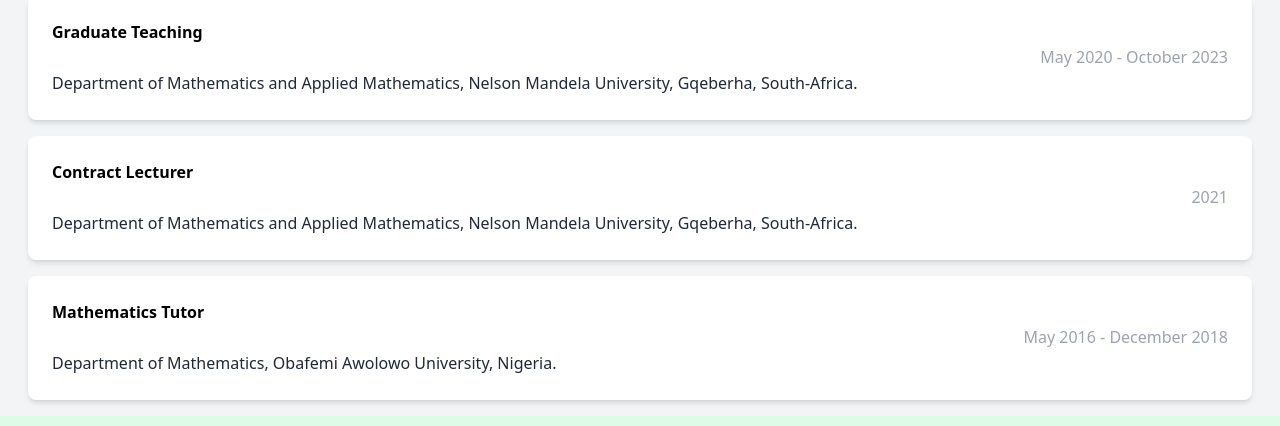
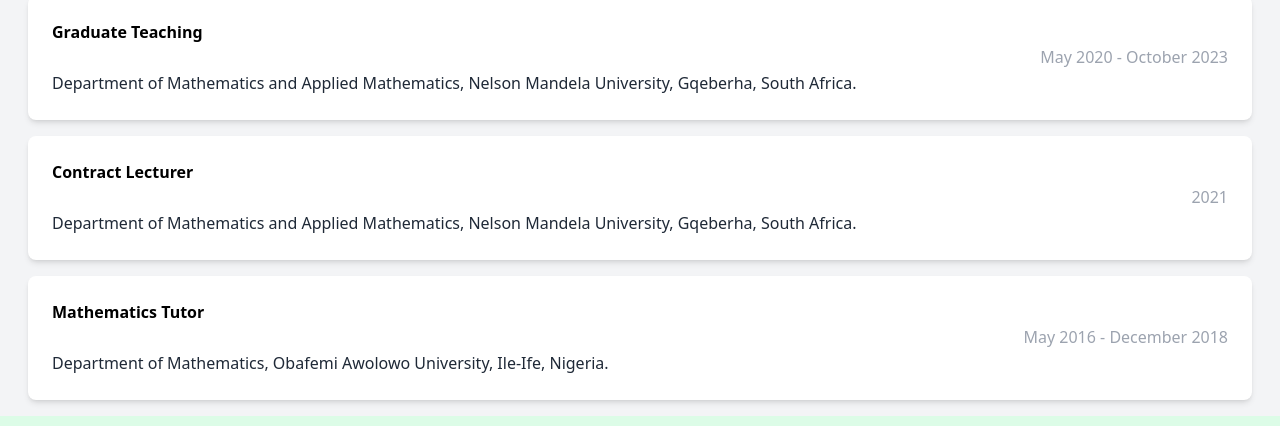
Before and after one commit to YusufOTijani/Olodyusuf, a website: page Teachings.html in a window 1280 px wide. Shown: the part 434-860 px from the top of the page. Drawn offline with nearby package versions, Linux system fonts and the light colour scheme.

Commit message:
Update Teachings.html

```diff
--- a/Teachings.html
+++ b/Teachings.html
@@ -169,7 +169,7 @@
         </p>
         <p class="text-gray-800 leading-relaxed">
           Department of Mathematics and Applied Mathematics, Nelson Mandela
-          University, Gqeberha, South-Africa.
+          University, Gqeberha, South Africa.
         </p>
       </div>
 
@@ -178,7 +178,7 @@
         <p class="text-gray-400 text-right leading-relaxed">2021</p>
         <p class="text-gray-800 leading-relaxed">
           Department of Mathematics and Applied Mathematics, Nelson Mandela
-          University, Gqeberha, South-Africa.
+          University, Gqeberha, South Africa.
         </p>
       </div>
 
@@ -188,7 +188,7 @@
           May 2016 - December 2018
         </p>
         <p class="text-gray-800 leading-relaxed">
-          Department of Mathematics, Obafemi Awolowo University, Nigeria.
+          Department of Mathematics, Obafemi Awolowo University, Ile-Ife, Nigeria.
         </p>
       </div>
     </div>
```
